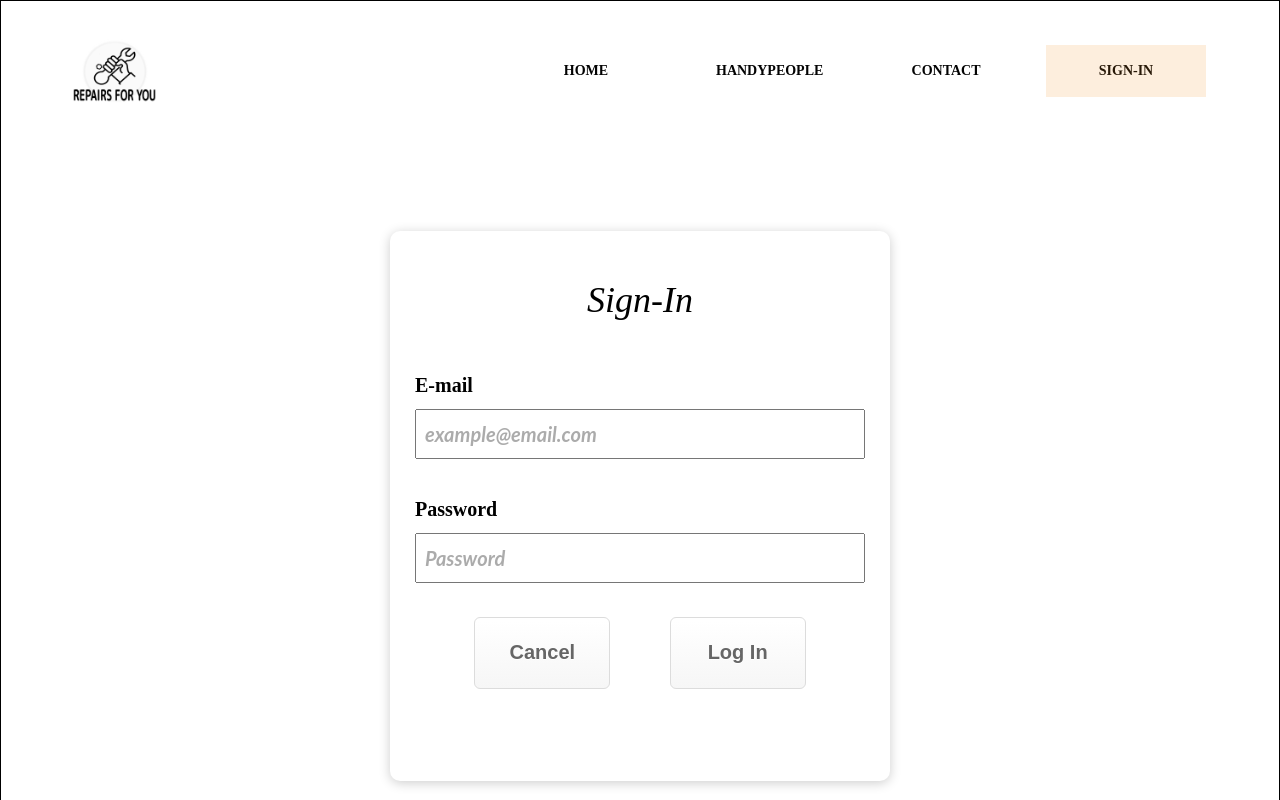
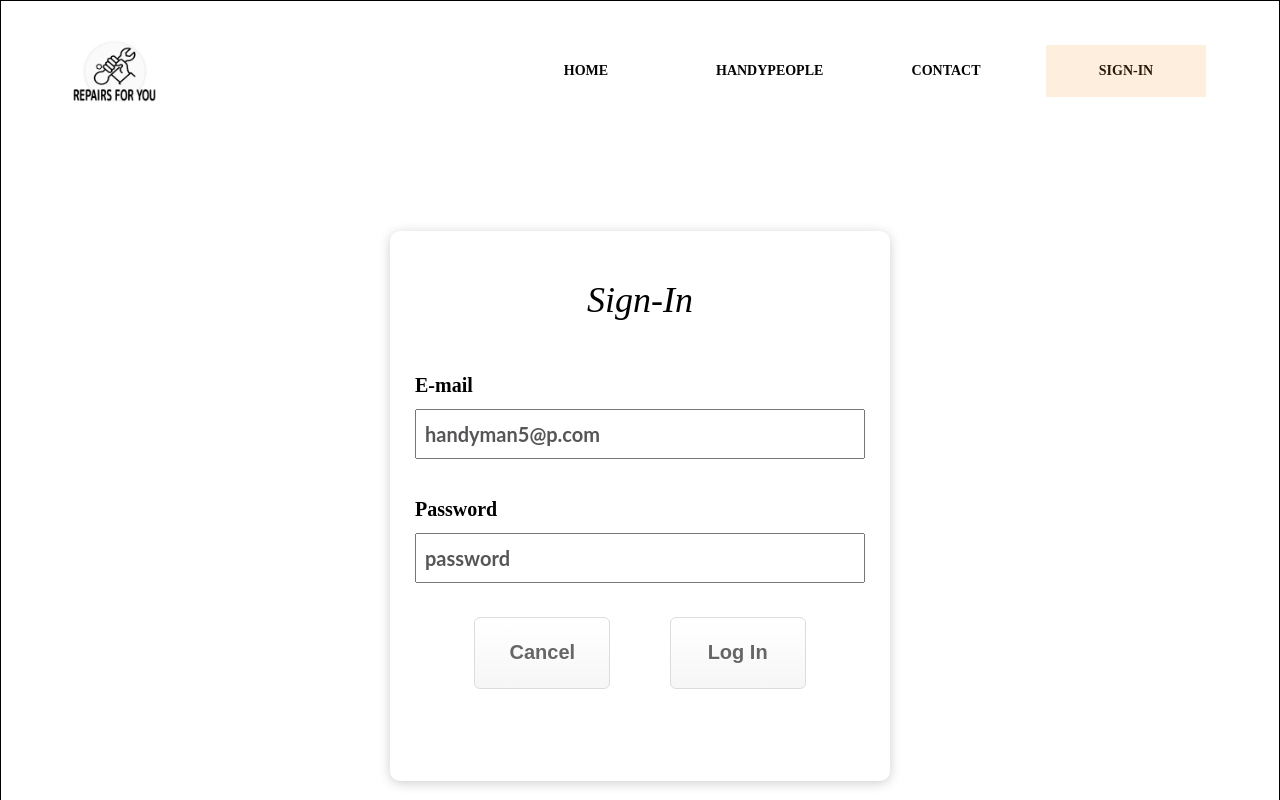
Before and after one commit to Pat-On/repairs_for_you, a React (Create React App) app in the folder client/: page /signin in a window 1280 px wide. Shown: the top 800 px of the page. Built offline with nearby package versions, Linux system fonts and the light colour scheme.

Commit message:
easy sign in

```diff
--- a/client/src/containers/signIn/SignIn.js
+++ b/client/src/containers/signIn/SignIn.js
@@ -26,7 +26,7 @@ const SignIn = (props) => {
 			invalidInputInfo: "Enter valid email address",
 			name: "E-mail",
 			placeholder: "example@email.com",
-			value: "",
+			value: "handyman5@p.com",
 
 			validation: {
 				required: true,
@@ -40,7 +40,7 @@ const SignIn = (props) => {
 			invalidInputInfo: "Have to be at least 8 symbols long",
 			name: "Password",
 			placeholder: "Password",
-			value: "",
+			value: "password",
 
 			validation: {
 				required: true,
```
